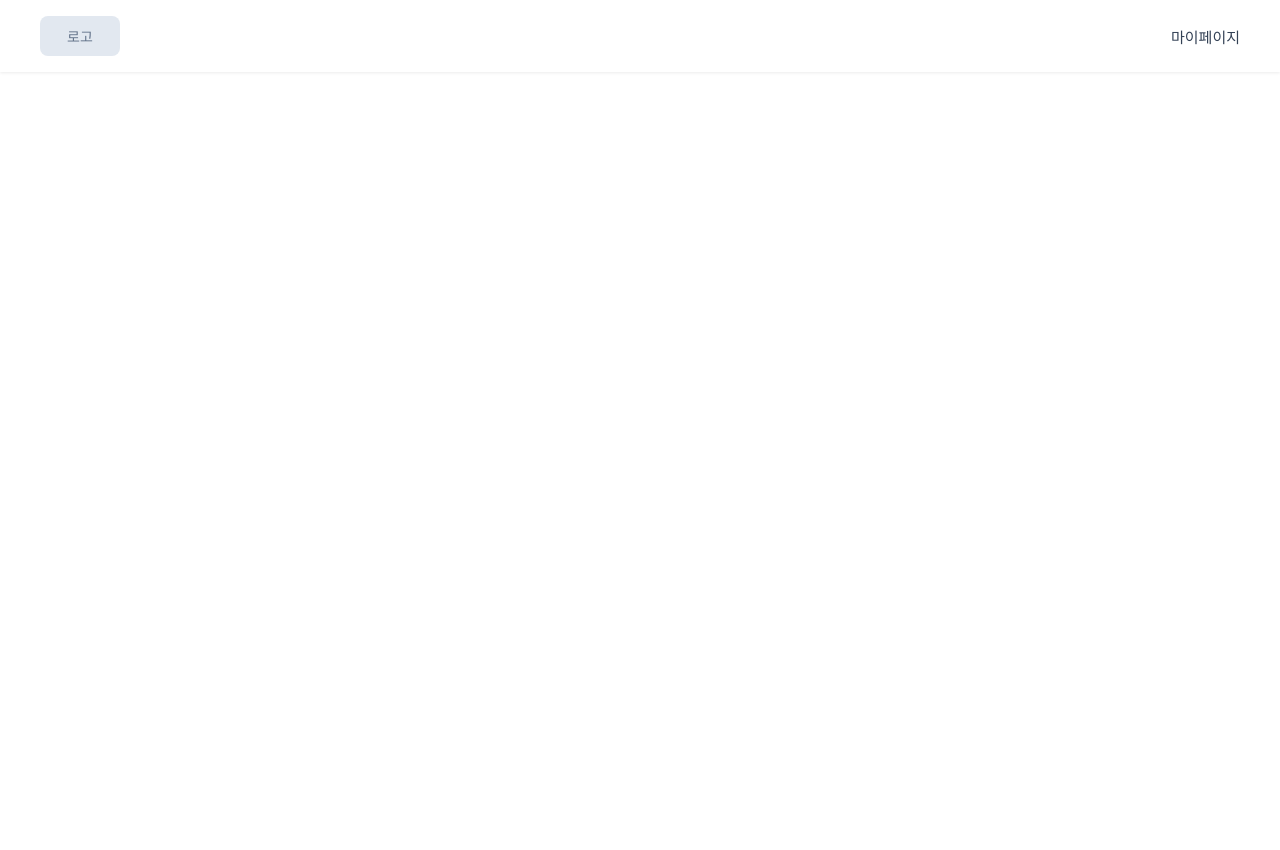
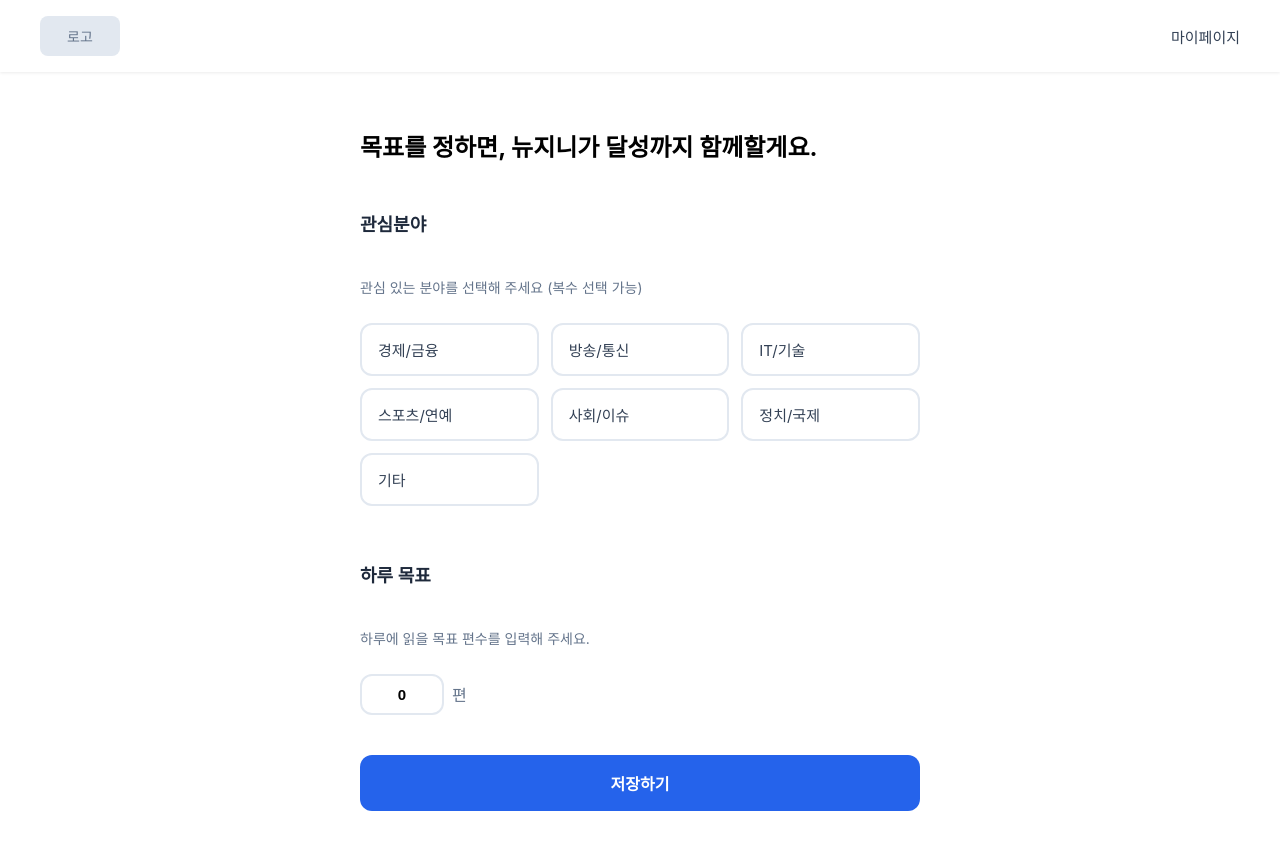
Before and after one commit to Blueyongton/newgenie-client, a React (Create React App) app: page /goals in a window 1280 px wide. Before the commit this address had no page. Shown: the top 850 px of the page. Built offline with nearby package versions, Linux system fonts and the light colour scheme.

Commit message:
feat: 목표 설정 페이지 레이아웃 구성 (#5)

```diff
--- a/src/App.js
+++ b/src/App.js
@@ -4,6 +4,7 @@ import { BrowserRouter, Routes, Route, Navigate } from "react-router-dom";
 import Header from './components/layout/Header';
 import NewsReadingPage from './pages/NewsReadingPage';
 import MyPage from './pages/MyPage';
+import GoalSettingPage from './pages/GoalSettingPage';
 
 function App() {
   return (
@@ -13,6 +14,7 @@ function App() {
         <Routes>
           <Route path="/news" element={<NewsReadingPage />} />
           <Route path="/mypage" element={<MyPage />} />
+          <Route path="/goals" element={<GoalSettingPage />} />
         </Routes>
       </Main>
     </BrowserRouter>
--- /dev/null
+++ b/src/pages/GoalSettingPage.jsx
@@ -0,0 +1,185 @@
+import { useState } from 'react';
+import styled from 'styled-components';
+
+const INTEREST_OPTIONS = [
+  { value: 'economy', label: '경제/금융' },
+  { value: 'broadcast', label: '방송/통신' },
+  { value: 'it', label: 'IT/기술' },
+  { value: 'sports', label: '스포츠/연예' },
+  { value: 'society', label: '사회/이슈' },
+  { value: 'politics', label: '정치/국제' },
+  { value: 'etc', label: '기타' },
+];
+
+const GoalSettingPage = () => {
+  const [interests, setInterests] = useState([]);
+  const [dailyGoal, setDailyGoal] = useState(0);
+
+  const toggleInterest = (value) => {
+    setInterests((prev) =>
+      prev.includes(value) ? prev.filter((v) => v !== value) : [...prev, value]
+    );
+  };
+
+  const handleSubmit = (e) => {
+    e.preventDefault();
+    console.log({ interests, dailyGoal });
+    // TODO: API 연동
+  };
+
+  return (
+    <Wrapper>
+      <PageTitle>목표를 정하면, 뉴지니가 달성까지 함께할게요.</PageTitle>
+      <Form onSubmit={handleSubmit}>
+        <Section>
+          <SectionTitle>관심분야</SectionTitle>
+          <SectionDesc>관심 있는 분야를 선택해 주세요 (복수 선택 가능)</SectionDesc>
+          <OptionGrid>
+            {INTEREST_OPTIONS.map(({ value, label }) => (
+              <OptionLabel key={value} $selected={interests.includes(value)}>
+                <input
+                  type="checkbox"
+                  value={value}
+                  checked={interests.includes(value)}
+                  onChange={() => toggleInterest(value)}
+                />
+                <span>{label}</span>
+              </OptionLabel>
+            ))}
+          </OptionGrid>
+        </Section>
+
+        <Section>
+          <SectionTitle>하루 목표</SectionTitle>
+          <SectionDesc>하루에 읽을 목표 편수를 입력해 주세요.</SectionDesc>
+          <DailyGoalInput>
+            <input
+              type="input"
+              value={dailyGoal}
+              onChange={(e) =>
+                setDailyGoal(e.target.value) || 0
+              }
+            />
+            <span>편</span>
+          </DailyGoalInput>
+        </Section>
+
+        <SubmitButton type="submit">저장하기</SubmitButton>
+      </Form>
+    </Wrapper>
+  );
+};
+
+export default GoalSettingPage;
+
+const Wrapper = styled.div`
+  max-width: 560px;
+  margin: 0 auto;
+  padding: 40px 24px;
+`;
+
+const PageTitle = styled.h1`
+  font-size: 24px;
+  font-weight: 700;
+  margin-bottom: 32px;
+`;
+
+const Form = styled.form`
+  display: flex;
+  flex-direction: column;
+  gap: 40px;
+`;
+
+const Section = styled.section`
+  display: flex;
+  flex-direction: column;
+  gap: 12px;
+`;
+
+const SectionTitle = styled.h2`
+  font-size: 18px;
+  font-weight: 600;
+  color: #1e293b;
+`;
+
+const SectionDesc = styled.p`
+  font-size: 14px;
+  color: #64748b;
+`;
+
+const OptionGrid = styled.div`
+  display: grid;
+  grid-template-columns: repeat(2, 1fr);
+  gap: 12px;
+
+  @media (min-width: 480px) {
+    grid-template-columns: repeat(3, 1fr);
+  }
+`;
+
+const OptionLabel = styled.label`
+  display: flex;
+  align-items: center;
+  gap: 10px;
+  padding: 14px 16px;
+  border: 2px solid ${({ $selected }) => ($selected ? '#2563eb' : '#e2e8f0')};
+  border-radius: 12px;
+  background: ${({ $selected }) => ($selected ? '#eff6ff' : '#fff')};
+  cursor: pointer;
+  transition: all 0.2s;
+
+  input {
+    display: none;
+  }
+
+  span {
+    font-size: 15px;
+    color: #334155;
+  }
+
+  &:hover {
+    border-color: #94a3b8;
+    color: #94a3b8;
+  }
+`;
+
+const DailyGoalInput = styled.div`
+  display: flex;
+  align-items: center;
+  gap: 8px;
+
+  input {
+    width: 60px;
+    padding: 10px;
+    font-size: 15px;
+    font-weight: 600;
+    border: 2px solid #e2e8f0;
+    border-radius: 12px;
+    text-align: center;
+
+    &:focus {
+      outline: none;
+      border-color: #2563eb;
+    }
+  }
+
+  span {
+    font-size: 16px;
+    color: #64748b;
+  }
+`;
+
+const SubmitButton = styled.button`
+  padding: 16px 24px;
+  font-size: 16px;
+  font-weight: 600;
+  color: #fff;
+  background: #2563eb;
+  border: none;
+  border-radius: 12px;
+  cursor: pointer;
+
+  &:hover {
+    background: #1d4ed8;
+  }
+`;
```
